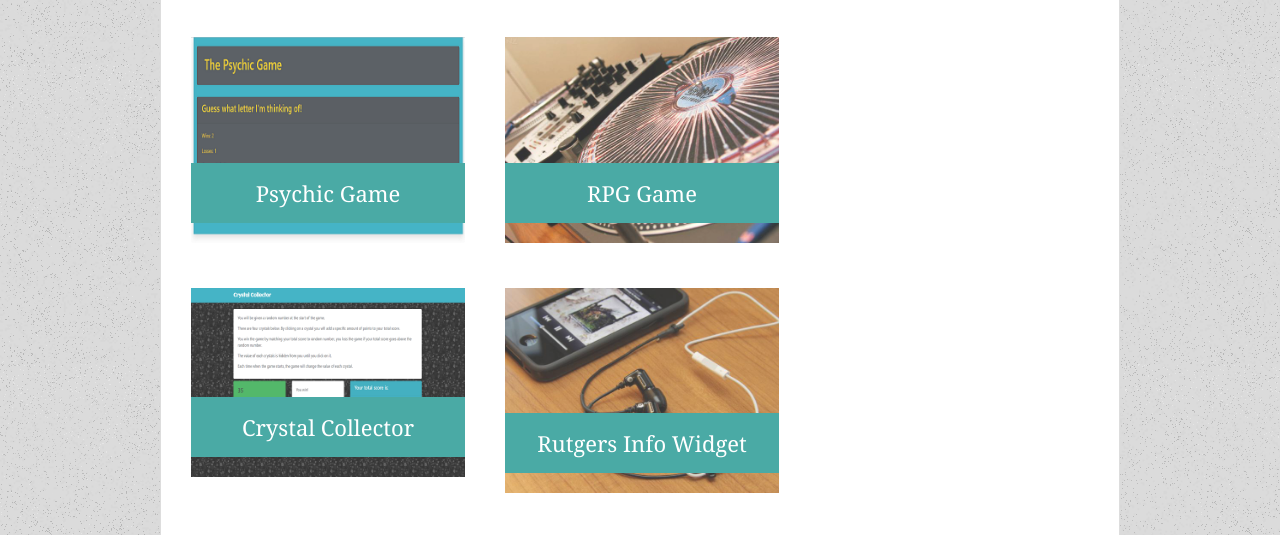
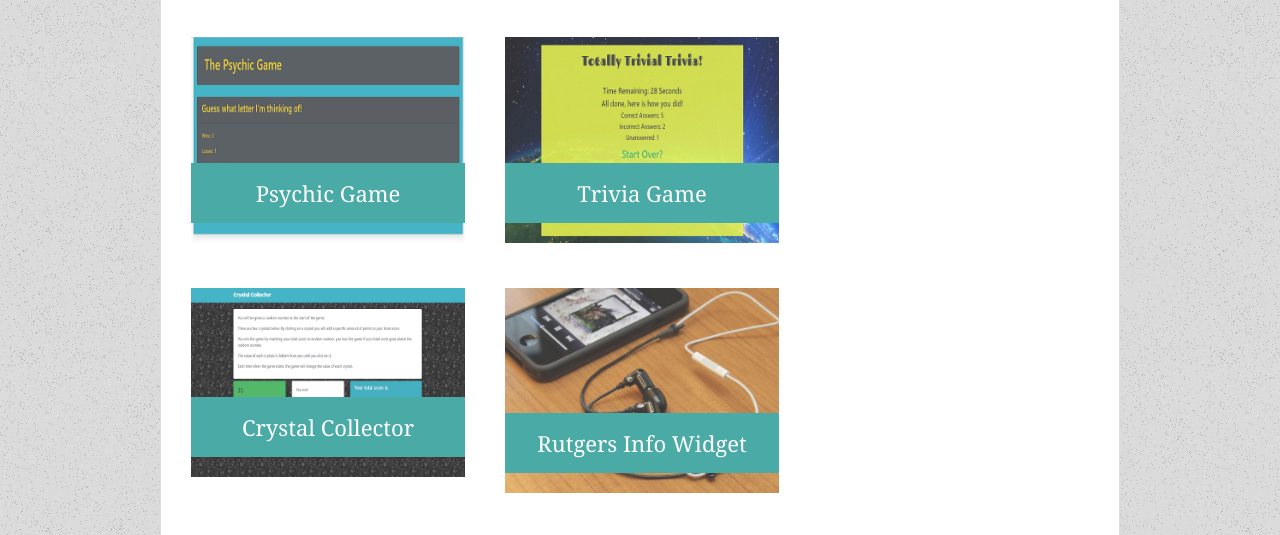
Before and after one commit to HannaBella/Responsive-Portfolio, a plain HTML site: page portfolio.html in a window 1280 px wide. Shown: the part 236-771 px from the top of the page. Drawn offline with Linux system fonts and the light colour scheme.

Commit message:
Replace placeholder image with Trivia Game image and link

```diff
--- a/portfolio.html
+++ b/portfolio.html
@@ -34,9 +34,10 @@
                 </a>
             </div>
             <div class="work">
-                <img src="assets/images/technics-q-c-640-480-2.jpg" alt="RPG Game">
-
-                <h3>RPG Game</h3>
+                <img src="assets/images/TriviaGame.png" alt="Trivia Game">
+                <a href=" https://hannabella.github.io/TriviaGame/">
+                    <h3>Trivia Game</h3>
+                </a>
             </div>
             <div class="work">
                 <img src="assets/images/crystalCollector.png" alt="Crystal Collector">
```
Also changed, not shown: assets/images/TriviaGame.png (added).
